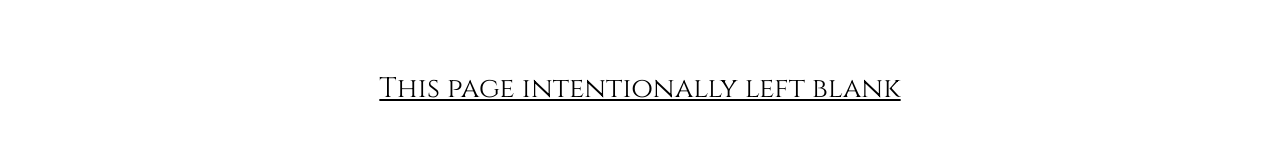
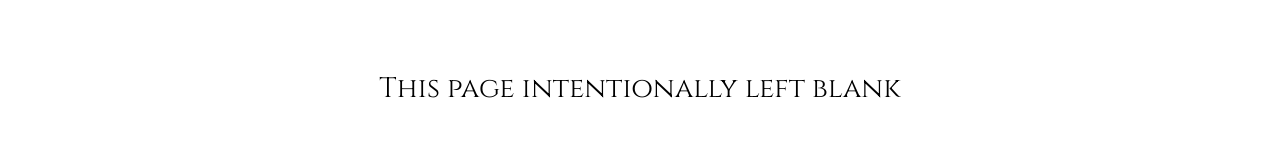
Before and after one commit to chrisittner/chrisittner.de, a plain HTML site: page index.html in a window 1280 px wide. Shown: the part 255-415 px from the top of the page. Drawn offline with Linux system fonts and the light colour scheme.

Commit message:
Revert style change

```diff
--- a/index.html
+++ b/index.html
@@ -150,7 +150,7 @@
 		<div id="header" style="height:16px;text-align:right;width:94%;color:#121413;border-top:3px solid #84AFE6;color:#666;font-size:12pt;font-weight:normal;font-family:'Gilda Display';padding:11px 1% 0px 5%;">
 		<p style="width:100%;padding:0 3px 0 0;text-align:right;letter-spacing:2px;">chrisittner.de</p></div>
 		<div style="height:75px;position:fixed;bottom:50%;width:100%">
-			<h1 style="text-align:center;font-size:21pt;margin:50px;margin-top:0;font-family: 'Cinzel';color:#121413;font-weight:normal;"><a href="https://web.archive.org/web/20130621211123/http://www.this-page-intentionally-left-blank.org/whythat.html" target=_blank style="color:black">This page intentionally left blank</a></h1>
+			<h1 style="text-align:center;font-size:21pt;margin:50px;margin-top:0;font-family: 'Cinzel';color:#121413;font-weight:normal;"><a href="https://web.archive.org/web/20130621211123/http://www.this-page-intentionally-left-blank.org/whythat.html" target=_blank style="text-decoration:none;color:black">This page intentionally left blank</a></h1>
 			<div style="background-color:#84AFE6; width:100%; height:4px;position:fixed;bottom:0px;"></div>
 		</div>
 	</body>
```
